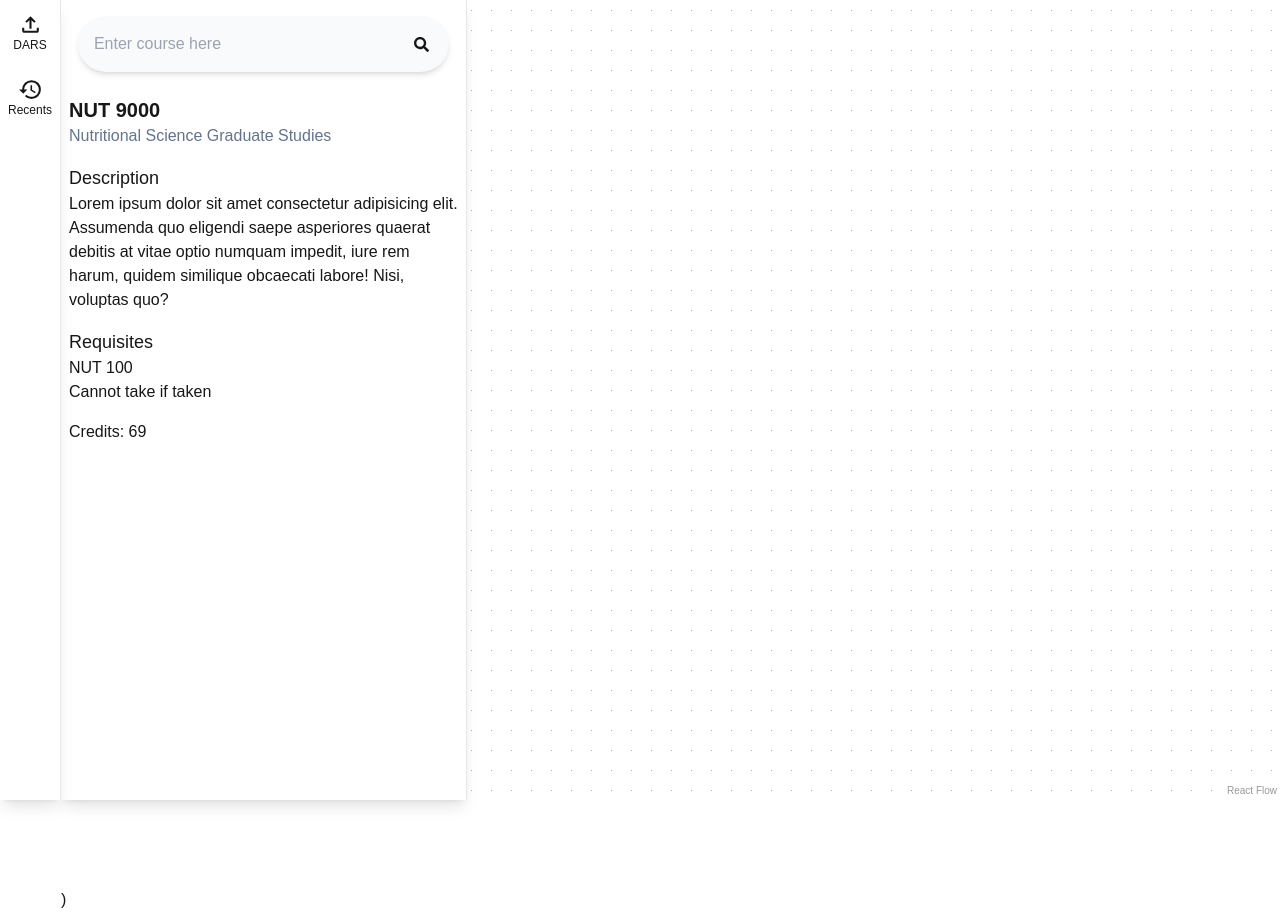
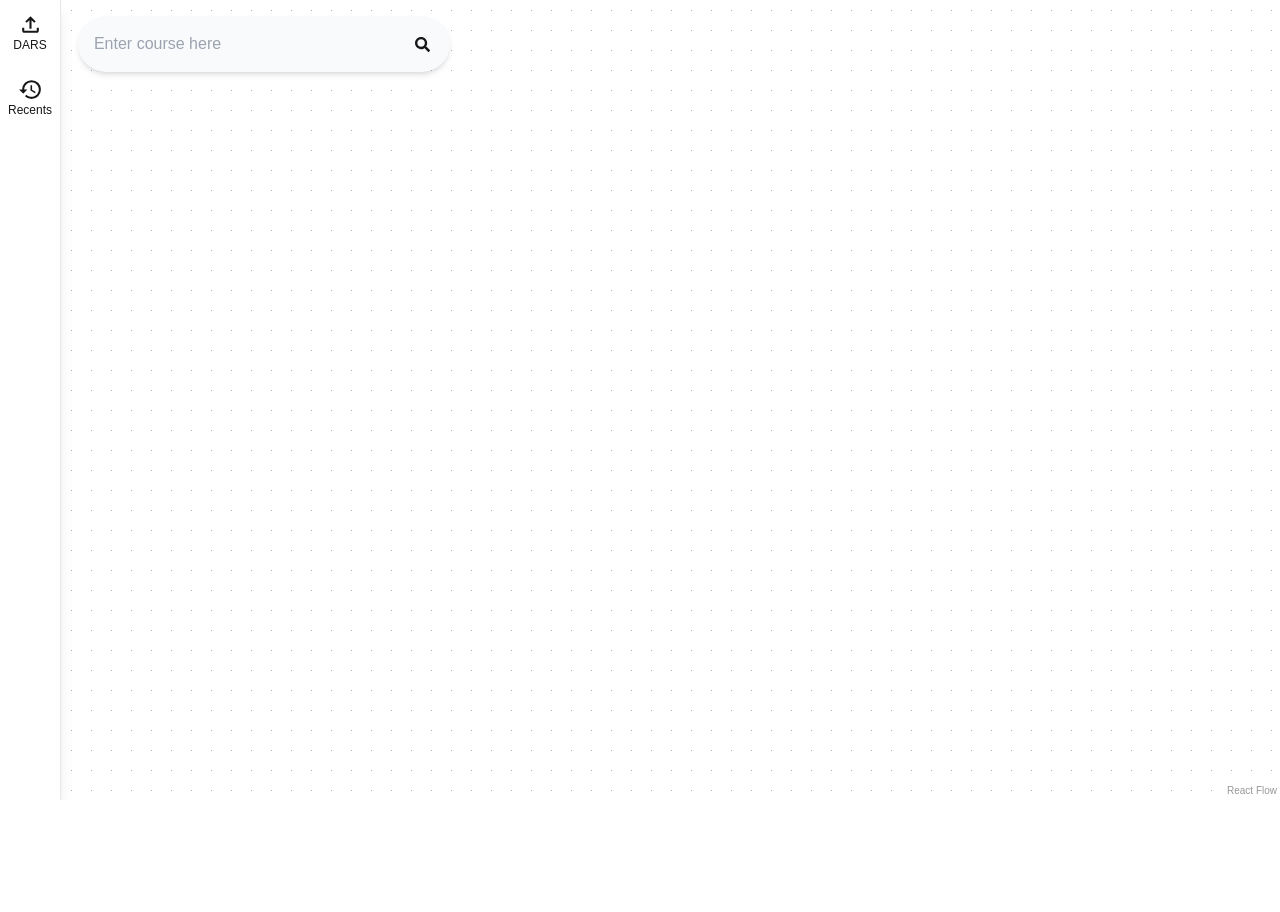
Before and after one commit to ProfessorAtomicManiac/Course-and-Degree-Requirements, a Next.js app: page / in a window 1280 px wide. After the commit the page ends 800 px from the top, so only its background shows below. Built offline with nearby package versions, Linux system fonts and the light colour scheme.

Commit message:
made search side bar appear

```diff
--- a/app/page.tsx
+++ b/app/page.tsx
@@ -1,57 +1,29 @@
 "use client"
 
-import React, { useCallback, useMemo, useState } from 'react';
+import React, { useCallback, useContext, useMemo, useState } from 'react';
 import { Background, ReactFlow, type Node, type Edge, Panel } from '@xyflow/react';
 
 import '@xyflow/react/dist/style.css';
-import SearchBar from '@/components/searchbar';
+import SearchBar from '@/components/search/searchbar';
 import { getCourse } from '@/lib/service';
-import CourseNode from '@/components/courseNode';
-import SearchExpand from '@/components/searchExpand';
-import SearchComponent from '@/components/searchComp';
-
-
-const initialNodes = [
-  { id: '0', position: { x: 0, y: 0 }, data: { label: '1' } },
-  { id: '1', position: { x: 0, y: 100 }, data: { label: '2' } },
-];
-const initialEdges = [{ id: 'e1-2', source: '1', target: '2' }];
-
-
+import CourseNode from '@/components/courseMap/courseNode';
+import SearchExpand from '@/components/search/searchExpand';
+import SearchComponent from '@/components/search/searchComp';
+import CourseContextProvider from '@/components/search/searchContext';
+import NodesContextProvider, { NodesContext } from '@/components/courseMap/nodesContext';
+import CourseMap from '@/components/courseMap/courseMap';
 
 export default function App() {
-  const [nodes, setNodes] = useState<Node[]>([]);
-  const [edges, setEdges] = useState<Edge[]>([]);
-  const nodeTypes = useMemo(() => ({ courseNode: CourseNode}), []);
-
-  async function handleSearch(course: string) {
-    const newNode = {
-      id: nodes.length.toString(),
-      type: 'courseNode',
-      position: { x: 0, y: 100 * nodes.length},
-      data: {
-        courseCode: course,
-        courseName: course,
-        desc: "Lorem ipsum dolor sit amet consectetur, adipisicing elit. Laborum consequuntur maiores reiciendis est enim natus ut iusto nulla, earum recusandae labore pariatur facere quaerat sint ea ullam cum, magni ratione!",
-        credits: 69,
-        requisites: [],
-        prohibited: []
-      }
-    }
-    setNodes((nds) => [...nds, newNode]);
-  }
-  console.log(nodes);
 
   return (
-    <div className="relative w-full">
-      <div className="absolute w-full h-full ">
-        <ReactFlow nodeTypes={nodeTypes} nodes={nodes} edges={edges}>
-          <Background />
-        </ReactFlow>
+      <NodesContextProvider>
+        <div className="relative w-full">
+          <CourseMap />
+          <CourseContextProvider>
+            <SearchComponent />
+          </CourseContextProvider>
+        </div>
+      </NodesContextProvider>
 
-      </div>
-      <SearchComponent onSearch={handleSearch}/>
-
-    </div>
   );
 }
--- /dev/null
+++ b/components/courseMap/courseMap.tsx
@@ -0,0 +1,15 @@
+import { Background, ReactFlow } from "@xyflow/react";
+import { useContext, useMemo } from "react";
+import CourseNode from "./courseNode";
+import { NodesContext, NodesContextType } from "@/components/courseMap/nodesContext";
+
+export default function CourseMap() {
+    const nodeTypes = useMemo(() => ({ courseNode: CourseNode}), []);
+    const {nodes, edges} = useContext(NodesContext);
+
+    return <div className="absolute w-full h-full ">
+        <ReactFlow nodeTypes={nodeTypes} nodes={nodes} edges={edges}>
+            <Background />
+        </ReactFlow>
+    </div>
+}
--- a/components/courseNode.tsx
+++ b/components/courseMap/courseNode.tsx
@@ -1,6 +1,6 @@
 import { Handle, Position } from "@xyflow/react"
 import { useState } from "react"
-import Course from './course.ts'
+import Course from '../../types/course.ts'
 
 export default function CourseNode({ data }: { data: Course }) {
 
--- /dev/null
+++ b/components/courseMap/nodesContext.tsx
@@ -0,0 +1,48 @@
+import { createContext, ReactNode, SetStateAction, useState } from "react";
+import Course from "../../types/course";
+import { Edge, type Node } from '@xyflow/react';
+
+export interface NodesContextType {
+    nodes: Node[],
+    edges: Edge[],
+    addNode: (c: Course) => void,
+    addEdge: () => void
+}
+
+export const NodesContext = createContext<NodesContextType>({
+    nodes: [],
+    edges: [],
+    addNode: (c: Course) => {},
+    addEdge: () => {}
+});
+
+/*
+const initialNodes = [
+  { id: '0', position: { x: 0, y: 0 }, data: { label: '1' } },
+  { id: '1', position: { x: 0, y: 100 }, data: { label: '2' } },
+];
+const initialEdges = [{ id: 'e1-2', source: '1', target: '2' }];
+*/
+
+export default function NodesContextProvider({children}: {children: ReactNode}) {
+    const [nodes, setNodes] = useState<Node[]>([]);
+    const [edges, setEdges] = useState<Edge[]>([]);
+
+    function addNode(course: Course) {
+        const newNode = {
+          id: nodes.length.toString(),
+          type: 'courseNode',
+          position: { x: 0, y: 100 * nodes.length},
+          data: {...course}
+        }
+        setNodes((nds) => [...nds, newNode]);
+      }
+
+    function addEdge() {
+        console.log("Adding Edges not implemented");
+    }
+
+    return <NodesContext.Provider value={{nodes, edges, addNode, addEdge}} >
+        {children}
+    </NodesContext.Provider>
+}
--- /dev/null
+++ b/components/search/searchComp.tsx
@@ -0,0 +1,28 @@
+import { useContext, useEffect, useState } from "react";
+import Course from "../../types/course";
+import SearchBar from "./searchbar";
+import SearchExpand from "./searchExpand";
+import { SearchContext } from "./searchContext";
+const testCourse = {
+  id: 0,
+  courseCode: "NUT 9000",
+  courseName: "Nutritional Science Graduate Studies",
+  desc: "Lorem ipsum dolor sit amet consectetur adipisicing elit. Assumenda quo eligendi saepe asperiores quaerat debitis at vitae optio numquam impedit, iure rem harum, quidem similique obcaecati labore! Nisi, voluptas quo?",
+  credits: 69,
+  requisites: ["NUT 100"],
+  prohibited: []
+}
+export default function SearchComponent() {
+
+    const {searchedCourse, setSearchedCourse} = useContext(SearchContext);
+    // useEffect(() => {
+    //     // testing - remove
+    //     setTargetCourse(testCourse);
+    // }, []);
+    return searchedCourse !== null ? <section className="absolute w-1/3 h-screen bg-background border-r shadow-lg">
+        <SearchBar />
+        <SearchExpand course={searchedCourse}/></section> :
+        <div className="absolute w-1/3">
+            <SearchBar />
+        </div>
+}
--- /dev/null
+++ b/components/search/searchContext.tsx
@@ -0,0 +1,20 @@
+import { createContext, ReactNode, SetStateAction, useState } from "react";
+import Course from "../../types/course";
+
+interface SearchContextType {
+    searchedCourse: Course | null,
+    setSearchedCourse: (c: Course | null) => void
+}
+
+export const SearchContext = createContext<SearchContextType>({
+    searchedCourse: null,
+    setSearchedCourse: (c: Course | null) => {}
+});
+
+export default function CourseContextProvider({children}: {children: ReactNode}) {
+    const [searchedCourse, setSearchedCourse] = useState<Course | null>(null);
+
+    return <SearchContext.Provider value={{searchedCourse, setSearchedCourse}} >
+        {children}
+    </SearchContext.Provider>
+}
--- a/components/searchExpand.tsx
+++ b/components/search/searchExpand.tsx
@@ -1,4 +1,4 @@
-import Course from './course.ts'
+import Course from '../../types/course.ts'
 
 export default function SearchExpand({course}: {course: Course}) {
     return <section className="w-full h-screen m-0 p-2 flex flex-col gap-4">
--- /dev/null
+++ b/components/search/searchbar.tsx
@@ -0,0 +1,58 @@
+"use client"
+
+import { getCourse } from "@/lib/service";
+import { useContext, useRef, useState } from "react";
+import { FaSearch } from "react-icons/fa";
+import { NodesContext } from "../courseMap/nodesContext";
+import Course from "@/types/course";
+import { SearchContext } from "./searchContext";
+
+
+
+const NUT9000: Course = {
+    id: 69420,
+            courseCode: "NUT 9000",
+            courseName: "Nutritional Science Grad Thesis",
+            desc: "Lorem ipsum dolor sit amet consectetur, adipisicing elit. Laborum consequuntur maiores reiciendis est enim natus ut iusto nulla, earum recusandae labore pariatur facere quaerat sint ea ullam cum, magni ratione!",
+            credits: 69,
+            requisites: [],
+            prohibited: []
+          }
+export default function SearchBar() {
+    const [input, setInput] = useState("");
+    const [isFocused, setIsFocused] = useState(false);
+    // remove the nodes id thingy, its for testing
+    const {nodes, addNode} = useContext(NodesContext);
+    const {searchedCourse, setSearchedCourse} = useContext(SearchContext);
+
+    function handleSearch(input: string) {
+        if (input.length === 0) {
+            setSearchedCourse(null);
+        } else {
+            addNode(NUT9000);
+            setSearchedCourse(NUT9000);
+        }
+    }
+    return <div className="w-11/12 p-2 my-4 mx-auto rounded-full bg-slate-50 shadow-md flex items-center">
+        <input
+            type="text"
+            placeholder="Enter course here"
+            onChange={(event) => {
+                setIsFocused(false);
+                setInput(event.target.value);
+            }}
+            onFocus={() => setIsFocused(true)}
+            onBlur={() => setIsFocused(false)}
+            className={`border-none m-2 bg-slate-50 flex-1 ${isFocused ? "outline" : "outline-none"}`}
+        />
+        <button
+            type="button"
+            className="mr-1 p-2 h-fit rounded-full aspect-square hover:bg-slate-200"
+            onClick={(_) => {
+                handleSearch(input);
+            }}
+        >
+            <FaSearch size="15" className="w-min"/>
+        </button>
+    </div>
+}
--- a/components/searchComp.tsx
+++ /dev/null
@@ -1,27 +0,0 @@
-import { useEffect, useState } from "react";
-import Course from "./course";
-import SearchBar from "./searchbar";
-import SearchExpand from "./searchExpand";
-const testCourse = {
-  id: 0,
-  courseCode: "NUT 9000",
-  courseName: "Nutritional Science Graduate Studies",
-  desc: "Lorem ipsum dolor sit amet consectetur adipisicing elit. Assumenda quo eligendi saepe asperiores quaerat debitis at vitae optio numquam impedit, iure rem harum, quidem similique obcaecati labore! Nisi, voluptas quo?",
-  credits: 69,
-  requisites: ["NUT 100"],
-  prohibited: []
-}
-export default function SearchComponent({onSearch}: {onSearch: (course: string) => void}) {
-    const [targetCourse, setTargetCourse] = useState<Course | null>(null);
-    console.log(targetCourse !== null);
-    useEffect(() => {
-        // testing - remove
-        setTargetCourse(testCourse);
-    }, []);
-    return targetCourse !== null ? <section className="absolute w-1/3 h-screen bg-background border-r shadow-lg">
-        <SearchBar onSearch={onSearch}/>
-        <SearchExpand course={targetCourse}/>)</section> :
-        <div className="absolute w-1/3">
-            <SearchBar onSearch={onSearch}/>
-        </div>
-}
--- a/components/searchbar.tsx
+++ /dev/null
@@ -1,33 +0,0 @@
-"use client"
-
-import { getCourse } from "@/lib/service";
-import { useRef, useState } from "react";
-import { FaSearch } from "react-icons/fa";
-
-export default function SearchBar({onSearch}: {onSearch: (course: string) => void}) {
-    const [input, setInput] = useState("");
-    const [isFocused, setIsFocused] = useState(false);
-    return <div className="w-11/12 p-2 my-4 mx-auto rounded-full bg-slate-50 shadow-md flex items-center">
-        <input
-            type="text"
-            placeholder="Enter course here"
-            onChange={(event) => {
-                setIsFocused(false);
-                setInput(event.target.value);
-            }}
-            onFocus={() => setIsFocused(true)}
-            onBlur={() => setIsFocused(false)}
-            className={`border-none m-2 bg-slate-50 flex-1 ${isFocused ? "outline" : "outline-none"}`}
-        />
-        <button
-            type="button"
-            className="mr-1 p-2 h-fit rounded-full aspect-square hover:bg-slate-200"
-            onClick={() => {
-                console.log(input);
-               onSearch(input);
-            }}
-        >
-            <FaSearch size="15" className="w-min"/>
-        </button>
-    </div>
-}
```
Also changed, not shown: types/course.ts (renamed from components/course.ts).
